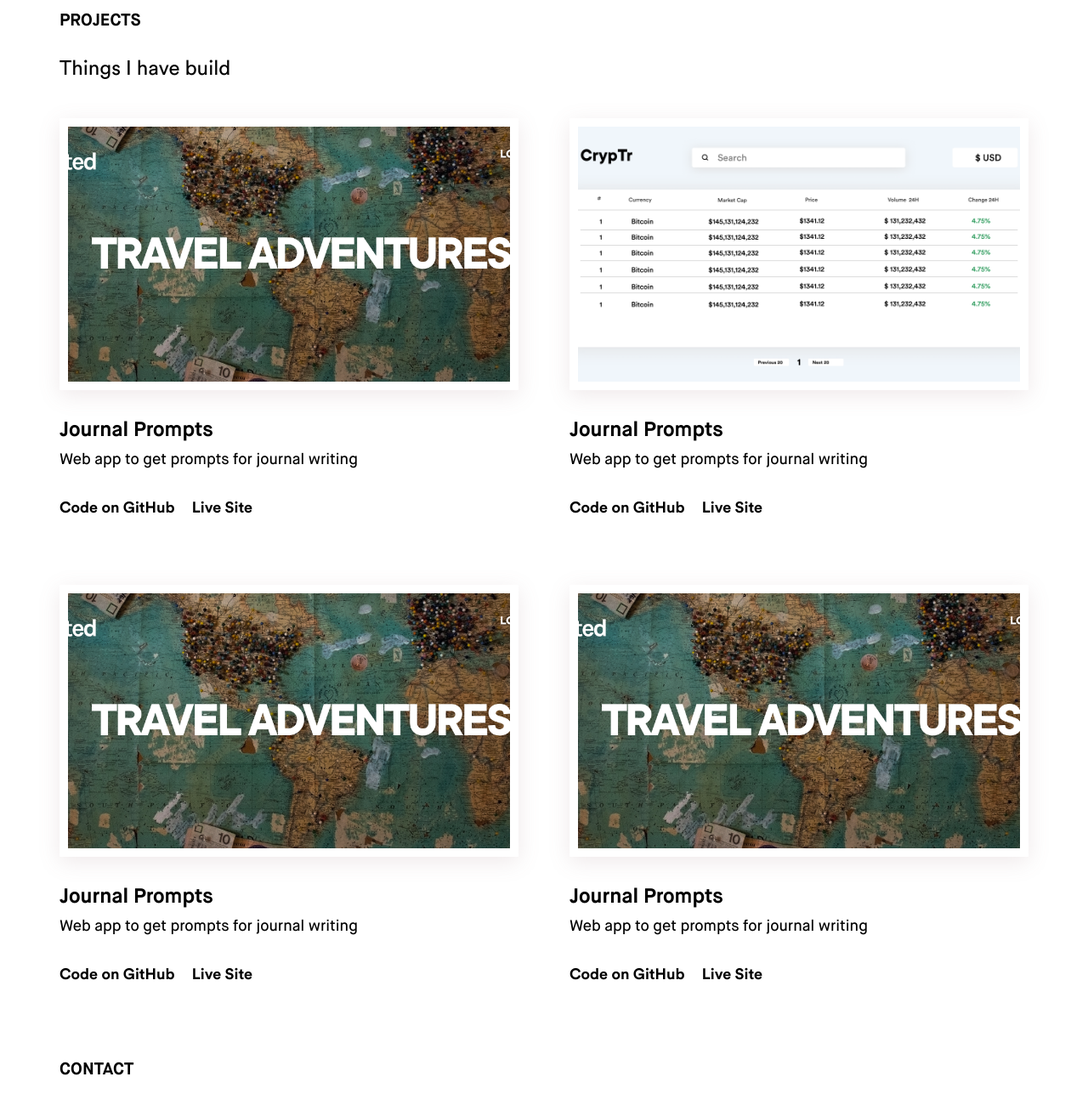
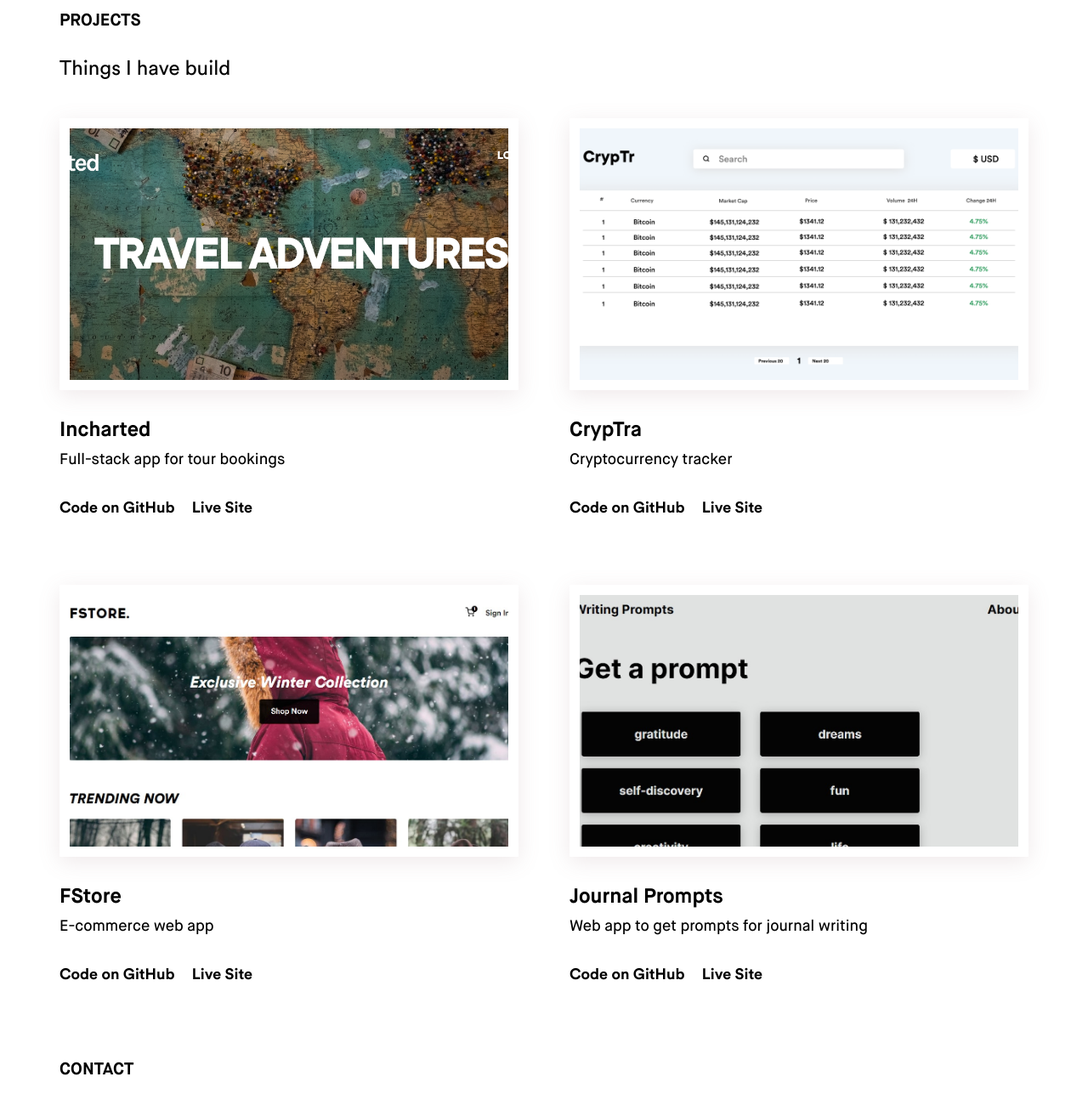
Before and after one commit to shovanch/portfolio, a website: page index.html in a window 1280 px wide. Shown: the part 1042-2342 px from the top of the page at 85% size. Drawn offline with Linux system fonts and the light colour scheme.

Commit message:
Update project images

```diff
--- a/index.html
+++ b/index.html
@@ -50,11 +50,15 @@
         <div class="projects">
           <div class="project">
             <a href="" class="project__card">
-              <img src="./assets/images/p2.png" alt="" class="project__img" />
+              <img
+                src="./assets/images/p2.png"
+                alt="Project screenshot"
+                class="project__img"
+              />
             </a>
-            <h1 class="project__title">Journal Prompts</h1>
+            <h1 class="project__title">Incharted</h1>
             <p class="project__text">
-              Web app to get prompts for journal writing
+              Full-stack app for tour bookings
             </p>
             <div class="project__links">
               <a href="#" class="project__link">Code on GitHub </a>
@@ -65,9 +69,9 @@
             <a href="" class="project__card">
               <img src="./assets/images/p1.png" alt="" class="project__img" />
             </a>
-            <h1 class="project__title">Journal Prompts</h1>
+            <h1 class="project__title">CrypTra</h1>
             <p class="project__text">
-              Web app to get prompts for journal writing
+              Cryptocurrency tracker
             </p>
             <div class="project__links">
               <a href="#" class="project__link">Code on GitHub </a>
@@ -76,11 +80,11 @@
           </div>
           <div class="project">
             <a href="" class="project__card">
-              <img src="./assets/images/p2.png" alt="" class="project__img" />
+              <img src="./assets/images/p3.jpg" alt="" class="project__img" />
             </a>
-            <h1 class="project__title">Journal Prompts</h1>
+            <h1 class="project__title">FStore</h1>
             <p class="project__text">
-              Web app to get prompts for journal writing
+              E-commerce web app
             </p>
             <div class="project__links">
               <a href="#" class="project__link">Code on GitHub </a>
@@ -89,7 +93,7 @@
           </div>
           <div class="project">
             <a href="" class="project__card">
-              <img src="./assets/images/p2.png" alt="" class="project__img" />
+              <img src="./assets/images/p4.jpg" alt="" class="project__img" />
             </a>
             <h1 class="project__title">Journal Prompts</h1>
             <p class="project__text">
--- a/scss/_layout.scss
+++ b/scss/_layout.scss
@@ -149,7 +149,7 @@
     display: inline-block;
     width: 100%;
     height: 32rem;
-    border: 1rem solid #fff;
+    border: 1.2rem solid #fff;
     box-shadow: 0px 6px 24px rgba(145, 106, 112, 0.15);
     object-fit: cover;
     transition: box-shadow 0.4s ease-out;
```
Also changed, not shown: assets/images/p3.jpg (added), assets/images/p4.jpg (added), css/style.css.
